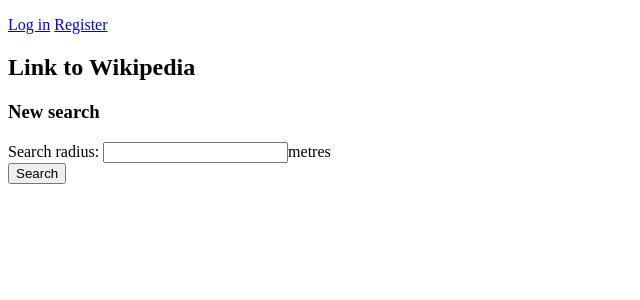
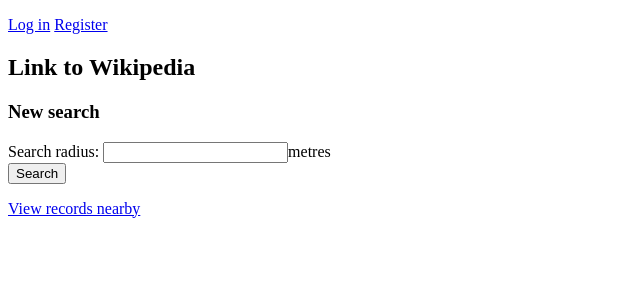
Before and after one commit to TimSC/auxgis, a Python web app: template templates/linkwikipedia.html in a window 1280 px wide. Shown: the top 300 px of the page, without its empty margins (0-640 px from the left). Run offline with Jinja, Linux system fonts and the light colour scheme; the template is opened without the code that fills it, so the values that code supplies are empty.

Commit message:
Link back to nearby records

```diff
--- a/templates/linkwikipedia.html
+++ b/templates/linkwikipedia.html
@@ -47,5 +47,7 @@ Search radius: <input type="text" name="radius" value="{{webinput.radius}}"/>met
 </p>
 </form>
 
+<p><a href="nearby?lat={{lat}}&lon={{lon}}">View records nearby</a></p>
+
 </body>
 </html>
```
